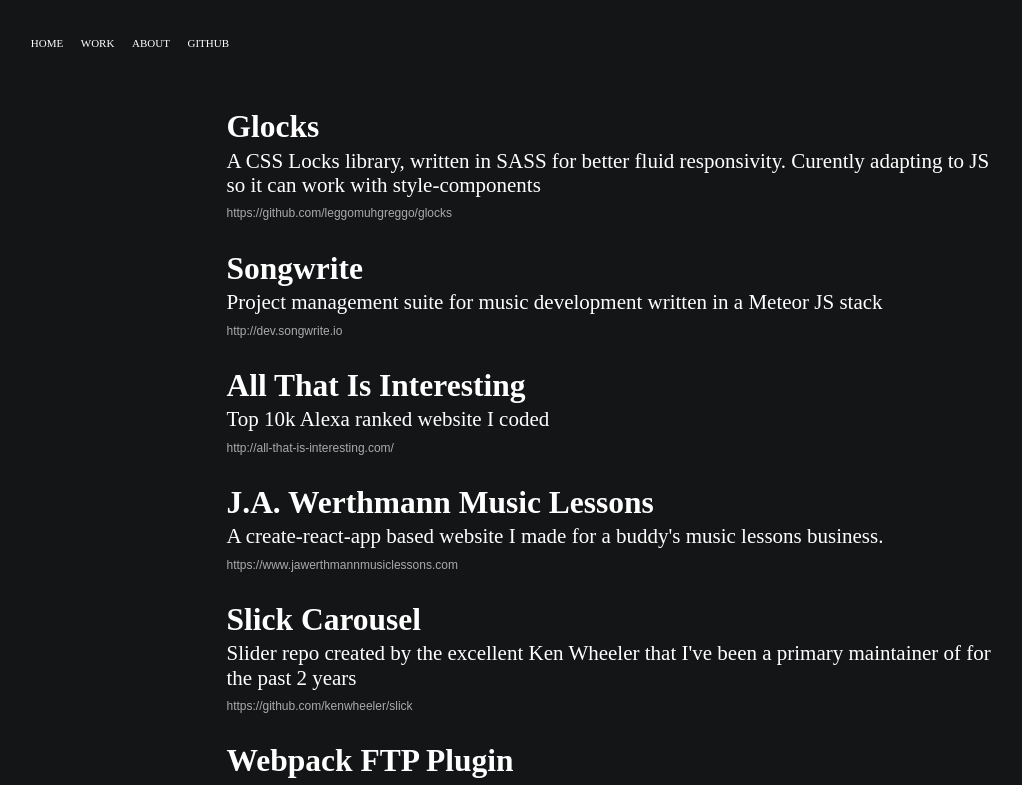
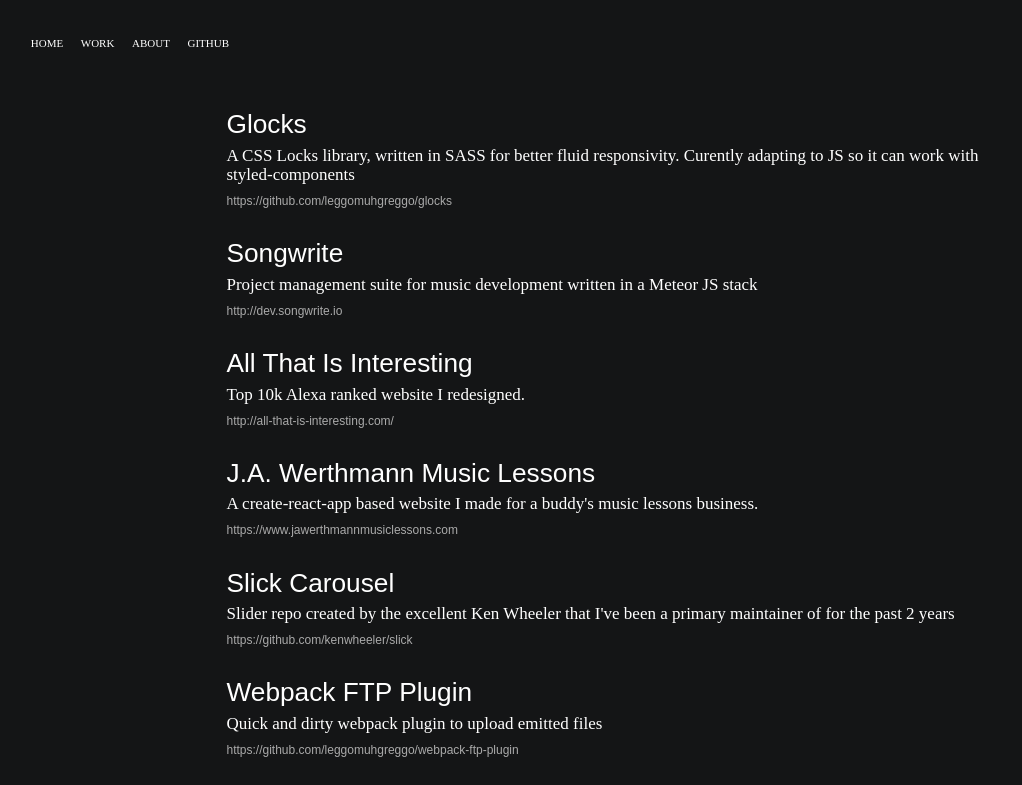
Before and after one commit to leggomuhgreggo/portfolio, a React (Create React App) app: page /work in a window 1280 px wide. Shown: the top 785 px of the page, without its empty margins (25-1047 px from the left). Built offline with nearby package versions, Linux system fonts and the light colour scheme.

Commit message:
updated fonts

```diff
--- a/src/components/Work/Work.js
+++ b/src/components/Work/Work.js
@@ -10,7 +10,7 @@
   {
     title: 'Glocks',
     link: 'https://github.com/leggomuhgreggo/glocks',
-    summary: `A CSS Locks library, written in SASS for better fluid responsivity. Curently adapting to JS so it can work with style-components`,
+    summary: `A CSS Locks library, written in SASS for better fluid responsivity. Curently adapting to JS so it can work with styled-components`,
     img: '',
     tags: []
   },
@@ -24,7 +24,7 @@
   {
     title: 'All That Is Interesting',
     link: 'http://all-that-is-interesting.com/',
-    summary: `Top 10k Alexa ranked website I coded`,
+    summary: `Top 10k Alexa ranked website I redesigned.`,
     img: '',
     tags: []
   },
@@ -67,7 +67,8 @@
 
 // const Icon = () => {};
 const Summary = styled.div`
-  margin-top: .15rem;
+  margin-top: .3rem;
+  font-size: 17px;
 `;
 
 const FancyLink = styled.a`
@@ -87,9 +88,12 @@
 
 const Title = styled.h2`
   margin: 0;
+  font-size: 1.25rem;
+  font-family: sans-serif;
+  font-weight: 500;
 `;
 
-const WorkItem_ = ({ className, ...props }) => (
+const WorkItem_ = ({ className, ...props }) =>
   <li className={className}>
     <Title>
       <FancyLink target="_blank" rel="noopener noreferrer" href={props.link}>
@@ -100,8 +104,7 @@
     <Small target="_blank" rel="noopener noreferrer" href={props.link}>
       {props.link}
     </Small>
-  </li>
-);
+  </li>;
 
 const WorkItem = styled(WorkItem_)`
   &:not(:first-child){ margin-top: 1.4rem; }
@@ -110,13 +113,12 @@
 // const Tag = () => {};
 // const TagWrap = () => {};
 
-const WorkList = () => (
+const WorkList = () =>
   <ul>
     {WORK_CONFIG.map((item, key) => <WorkItem key={key} {...item} />)}
-  </ul>
-);
+  </ul>;
 
-const Work = () => (
+const Work = () =>
   <Section>
     <Row>
       <Container>
@@ -126,7 +128,6 @@
       </Container>
     </Row>
     <Row />
-  </Section>
-);
+  </Section>;
 
 export default Work;
```
